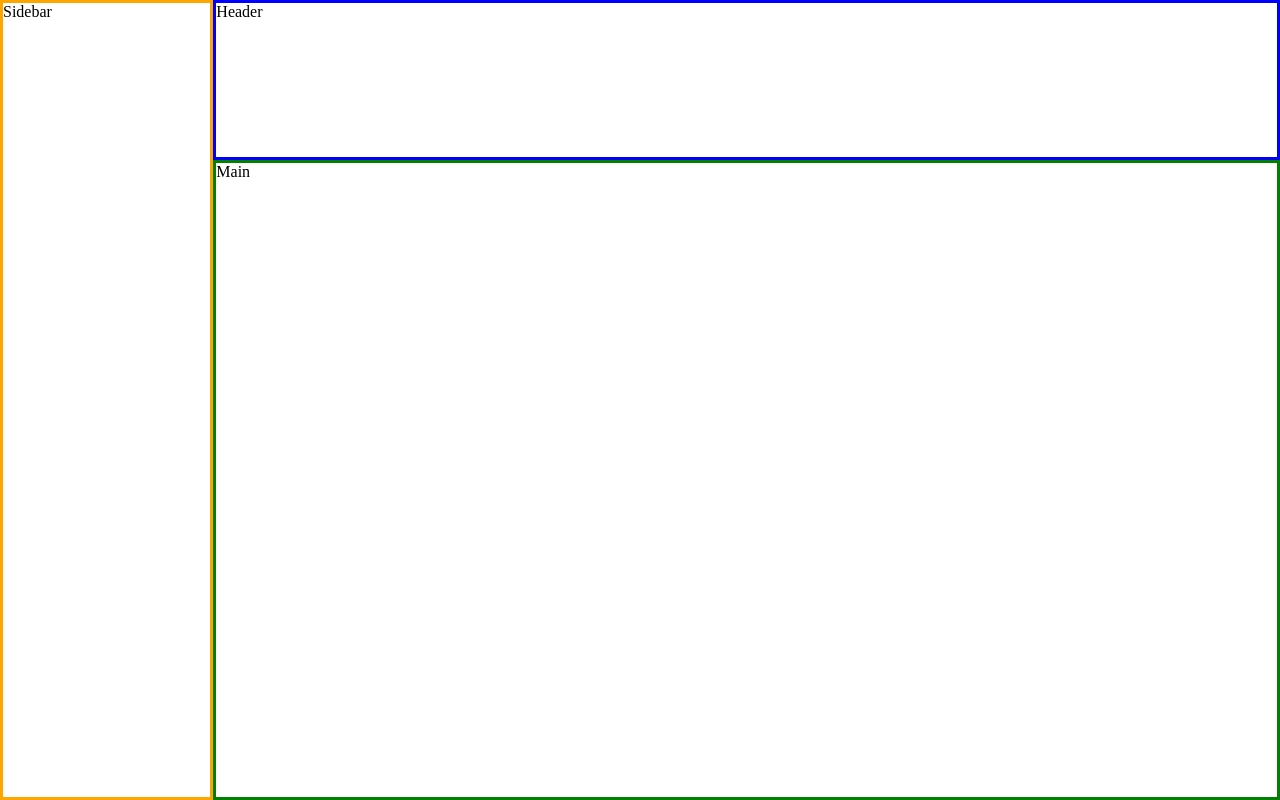
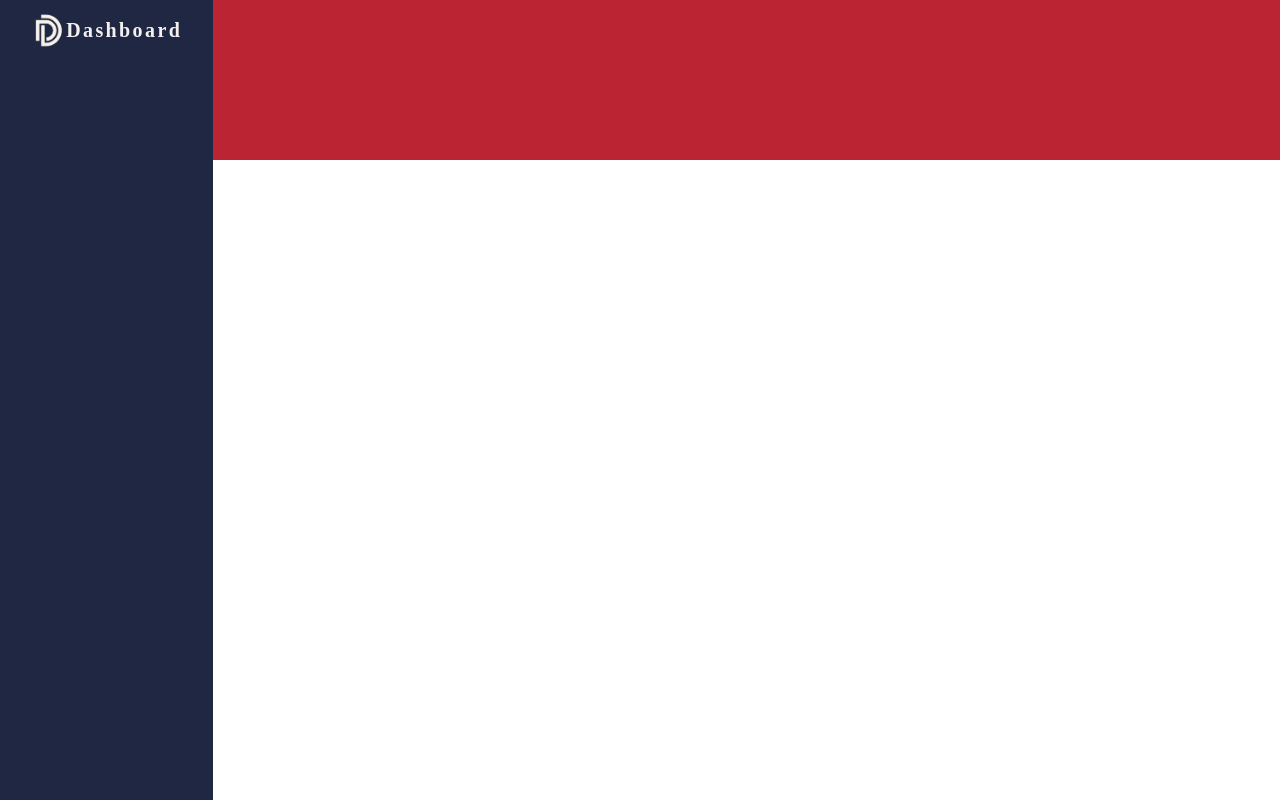
Before and after one commit to Hantech23/Admin-Dashboard, a plain HTML site: page index.html in a window 1280 px wide. Drawn offline with Linux system fonts and the light colour scheme.

Commit message:
Added logo to title and sidebar

```diff
--- a/index.html
+++ b/index.html
@@ -6,14 +6,27 @@
     <meta name="viewport" content="width=device-width, initial-scale=1.0">
     <title>Admin Dashboard</title>
     <link rel="stylesheet" href="./styles.css">
+    <link rel="icon" href="./logo.png">
 </head>
 <body>
 
 
     <div class="container">
-        <div class="sidebar">Sidebar</div>
-        <div class="header">Header</div>
-        <div class="main">Main</div>
+        <div class="sidebar">
+
+            <div class="logo">
+                <img src="./logo.png" alt="">
+                <div>Dashboard</div>
+            </div>
+
+        </div>
+
+        <div class="header">
+
+        </div>
+
+        <div class="main">
+        </div>
     </div>
 </body>
 </html>
--- a/styles.css
+++ b/styles.css
@@ -3,16 +3,16 @@
     margin: 0;
 }
 .sidebar {
-    border: 3px solid orange;
     grid-row: span 2;
+    background-color: rgb(31, 39, 66);
+    color: rgb(245, 240, 240);
 }
 
 .header {
-    border: 3px solid blue;
+    background-color: rgb(187, 37, 51);
 }
 
 .main {
-    border: 3px solid green;
 }
 
 .container {
@@ -21,3 +21,17 @@
     grid-template-rows: 1fr 4fr;
     height: 100vh;
 }
+
+.sidebar img {
+    height: 40px;
+}
+
+.sidebar .logo {
+    display: flex;
+    justify-content: center;
+    align-items: center;
+    padding: 10px;
+    font-weight: 600;
+    font-size: 20px;
+    letter-spacing:.3vh;
+}
```
Also changed, not shown: logo.png (added).
